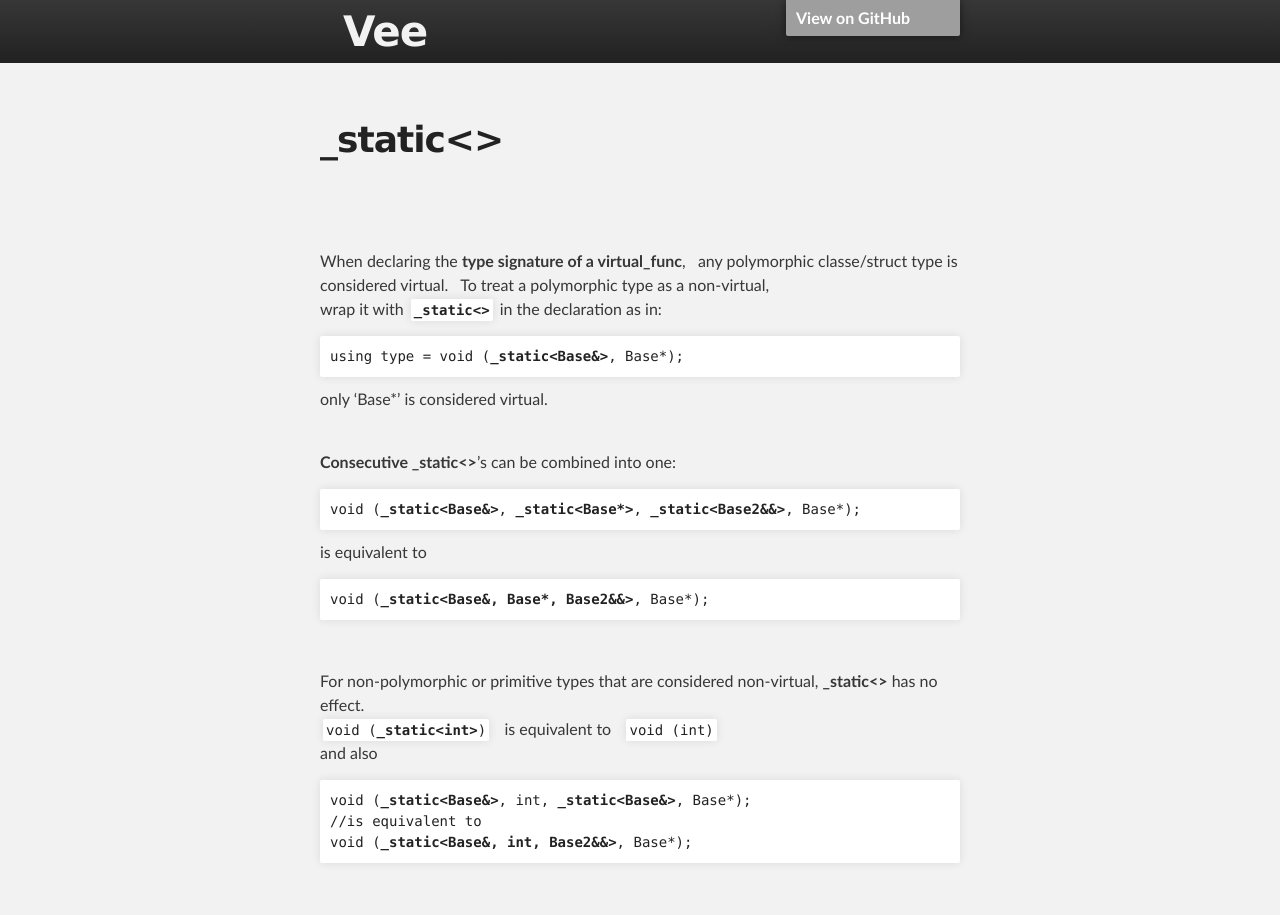
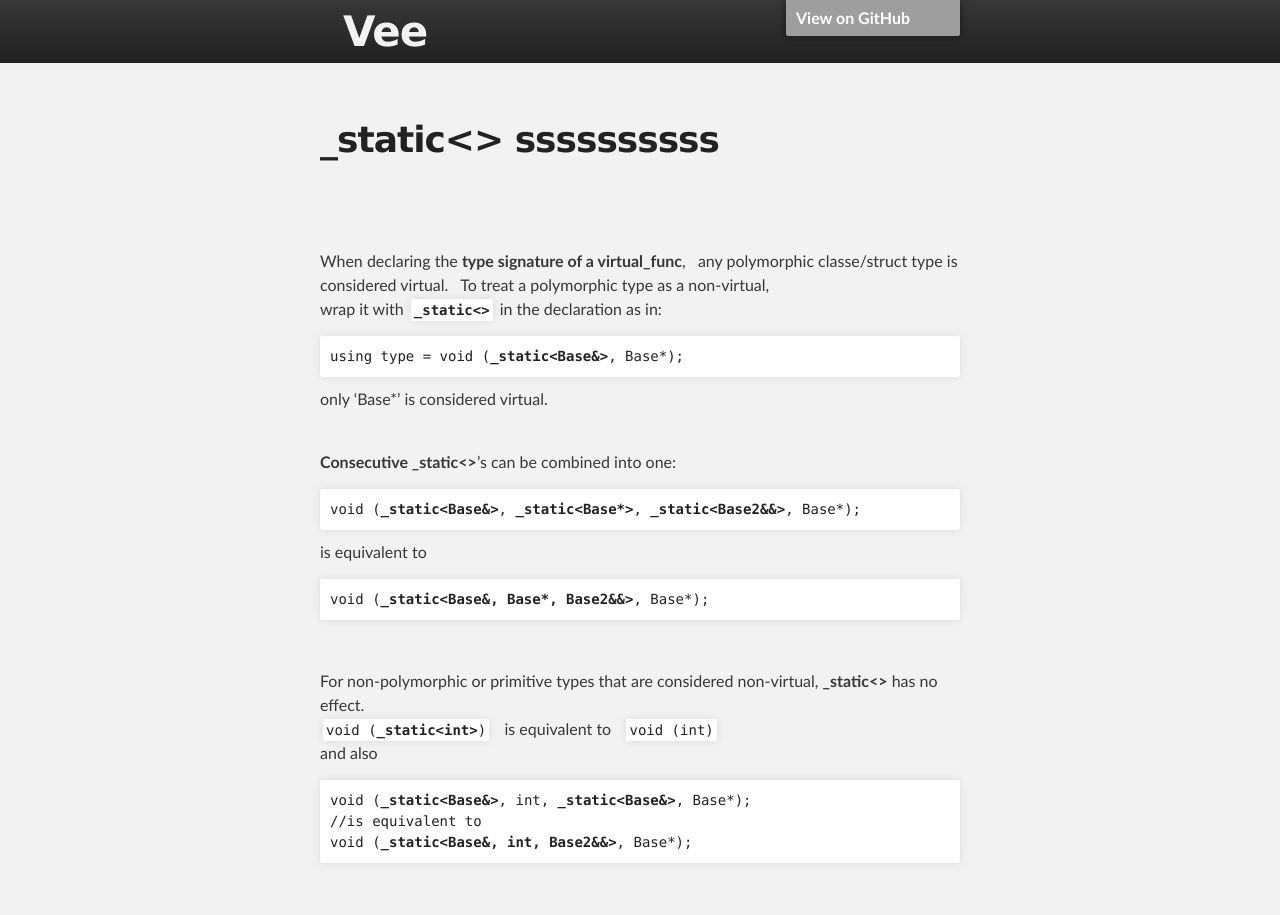
Before and after one commit to tmp2tmp/eee, a Jekyll site: the page built from docs/static.md, in a window 1280 px wide. Built offline with Jekyll 4.4.1, drawn with Linux system fonts in a browser that asks for light colours; our own code applies the rules of GitHub Pages for plain Markdown files; the repository's description, which GitHub fills in, is left out; grey boxes are pictures that could not be loaded.

Commit message:
Update static.md

```diff
--- a/docs/static.md
+++ b/docs/static.md
@@ -1,4 +1,4 @@
-# \_static<>
+# \_static<>  ssssssssss
 &nbsp;
 &nbsp;
 &nbsp;
```
